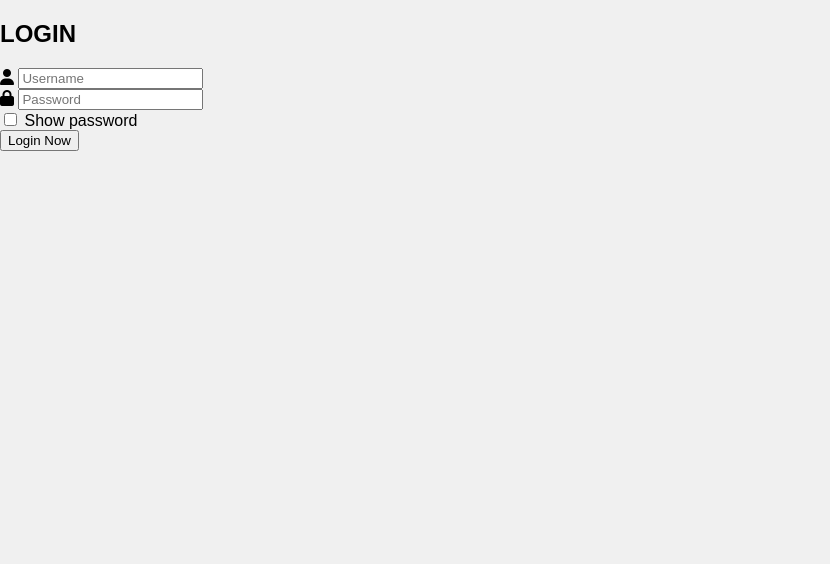
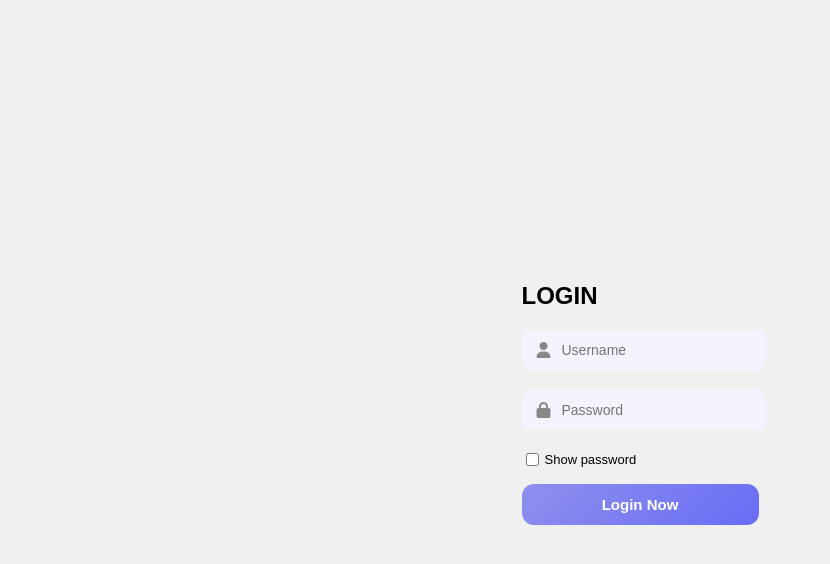
Before and after one commit to Samsainaa/DriverTest, a plain HTML site: page index.html in a window 1280 px wide. Shown: the whole page, without its empty margins (0-830 px from the left). Drawn offline with Linux system fonts and the light colour scheme.

Commit message:
Update index.html

```diff
--- a/index.html
+++ b/index.html
@@ -1,6 +1,100 @@
 <!DOCTYPE html>
 <html lang="mn">
 <head>
+  <style>
+    /* Overall page styling */
+    body {
+      margin: 0;
+      padding: 0;
+      font-family: 'Segoe UI', sans-serif;
+      background-color: #f0f0f0;
+      height: 100vh;
+      display: flex;
+      align-items: center;
+      justify-content: center;
+    }
+
+    /* Main login container */
+    .container {
+      background: #ffffff;
+      border-radius: 16px;
+      padding: 40px 30px;
+      box-shadow: 0 10px 25px rgba(0, 0, 0, 0.08);
+      width: 320px;
+      text-align: center;
+    }
+
+    /* Title */
+    h2 {
+      margin-bottom: 20px;
+      font-size: 24px;
+      font-weight: 700;
+    }
+
+    /* Input wrappers */
+    .input-box {
+      position: relative;
+      margin-bottom: 20px;
+    }
+
+    /* Icons inside input */
+    .input-box i {
+      position: absolute;
+      left: 15px;
+      top: 50%;
+      transform: translateY(-50%);
+      color: #888;
+      font-size: 16px;
+    }
+
+    /* Input fields */
+    .input-box input {
+      width: 80%;
+      padding: 12px 16px 12px 40px;
+      border: none;
+      border-radius: 12px;
+      background-color: #f4f3ff;
+      font-size: 14px;
+    }
+
+    /* Show password checkbox */
+    .show-password {
+      display: flex;
+      align-items: center;
+      font-size: 13px;
+      justify-content: flex-start;
+      margin-bottom: 15px;
+    }
+
+    .show-password input {
+      margin-right: 6px;
+    }
+
+    /* Login button */
+    button {
+      width: 100%;
+      padding: 12px;
+      border: none;
+      border-radius: 12px;
+      background: linear-gradient(135deg, #8e90ed, #696cf5);
+      color: white;
+      font-weight: bold;
+      font-size: 15px;
+      cursor: pointer;
+      transition: 0.2s ease;
+    }
+
+    button:hover {
+      transform: scale(1.02);
+    }
+
+    /* Error message */
+    #message {
+      color: red;
+      font-size: 13px;
+      margin-top: 10px;
+    }
+  </style>
   <meta charset="UTF-8" />
   <meta name="viewport" content="width=device-width, initial-scale=1.0" />
   <title>LOGIN</title>
```
